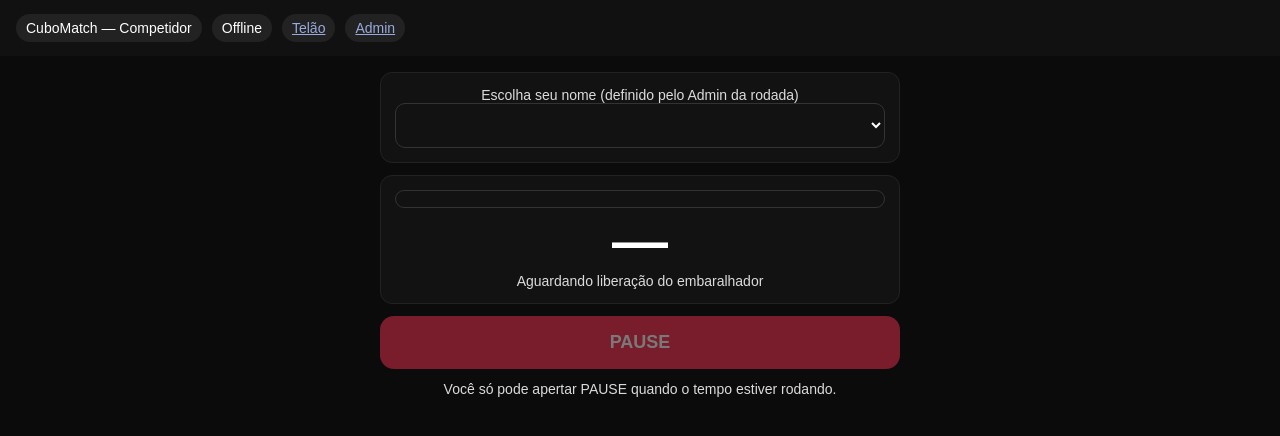
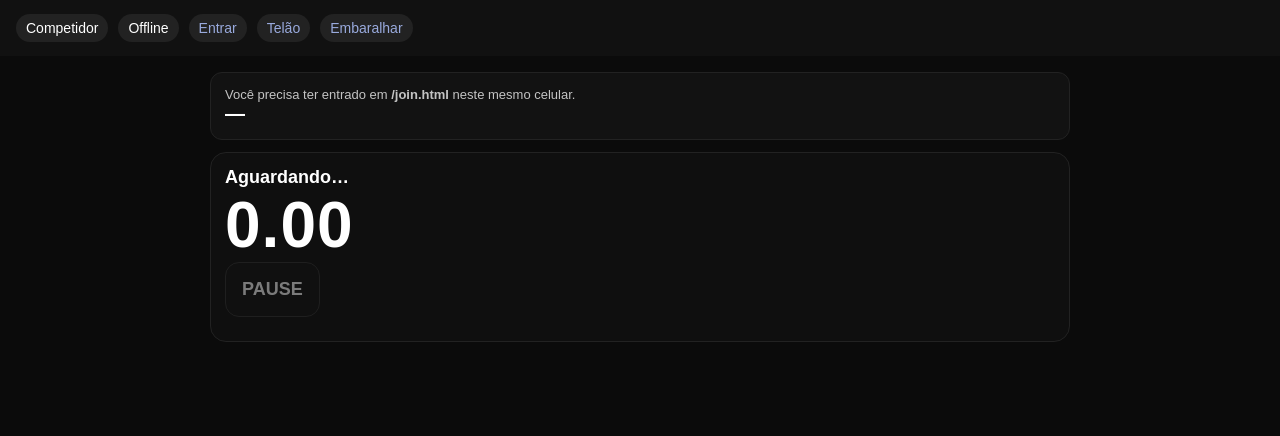
Before and after one commit to allanfurini/cubomatch-pwa, a website: page public/competitor.html in a window 1280 px wide. Drawn offline with Linux system fonts and the light colour scheme.

Commit message:
Refactor competitor.html structure and styles

```diff
--- a/public/competitor.html
+++ b/public/competitor.html
@@ -1,49 +1,53 @@
 <!doctype html>
 <html lang="pt-br">
 <head>
-  <meta charset="utf-8" />
-  <meta name="viewport" content="width=device-width,initial-scale=1" />
+  <meta charset="utf-8"/>
+  <meta name="viewport" content="width=device-width,initial-scale=1"/>
   <title>CuboMatch — Competidor</title>
   <style>
-    body { font-family: Arial, sans-serif; margin:0; background:#0b0b0b; color:#fff; }
-    header { padding:14px 16px; background:#111; display:flex; gap:10px; align-items:center; position: sticky; top:0; }
-    .pill { padding:6px 10px; border-radius:999px; background:#222; font-size:14px; }
-    a { color:#9ad; }
-    main { padding:16px; max-width: 520px; margin:0 auto; display:grid; gap:12px; }
-    select { width:100%; padding:12px; border-radius:10px; border:1px solid #333; background:#121212; color:#fff; font-size:16px; }
-    .big { font-size: 56px; font-weight: 900; text-align:center; }
-    .note { opacity:.85; font-size:14px; text-align:center; }
-    .btn { padding:16px; border-radius:14px; border:0; font-size:18px; font-weight:900; cursor:pointer; }
-    .pause { background:#ff3355; color:#fff; }
-    .pause:disabled { opacity:.45; cursor:not-allowed; }
-    .box { border:1px solid #222; background:#121212; border-radius:12px; padding:14px; }
-    .color { height: 16px; border-radius: 999px; border:1px solid #333; }
+    body{font-family:Arial;margin:0;background:#0b0b0b;color:#fff}
+    header{padding:14px 16px;background:#111;display:flex;gap:10px;align-items:center;flex-wrap:wrap}
+    .pill{padding:6px 10px;border-radius:999px;background:#222;font-size:14px}
+    a.pill{color:#9ad;text-decoration:none}
+    main{padding:16px;max-width:860px;margin:0 auto;display:grid;gap:12px}
+    .card{background:#121212;border:1px solid #222;border-radius:12px;padding:14px}
+    .muted{opacity:.75;font-size:13px}
+    .name{font-size:20px;font-weight:900}
+    .timer{font-size:64px;font-weight:900;letter-spacing:1px}
+    .phase{font-size:18px;font-weight:900}
+    button{padding:16px;border-radius:14px;border:1px solid #333;background:#121212;color:#fff;font-weight:900;cursor:pointer;font-size:18px}
+    button:disabled{opacity:.45;cursor:not-allowed}
+    .screen{border-radius:16px;padding:14px;border:1px solid #222}
+    .red{background:#3b0b0b}
+    .yellow{background:#3b330b}
+    .green{background:#0b3b14}
+    .neutral{background:#0f0f0f}
+    .row{display:flex;gap:10px;flex-wrap:wrap;align-items:center;justify-content:space-between}
   </style>
 </head>
 <body>
 <header>
-    <div class="pill">CuboMatch — Competidor</div>
+  <div class="pill">Competidor</div>
   <div class="pill" id="conn">Conectando…</div>
+  <a class="pill" href="/join.html">Entrar</a>
   <a class="pill" href="/">Telão</a>
-    <a class="pill" href="/admin.html">Admin</a>
+  <a class="pill" href="/scramble.html">Embaralhar</a>
 </header>
 
 <main>
-    <div class="box">
-      <div class="note">Escolha seu nome (definido pelo Admin da rodada)</div>
-      <select id="sel"></select>
+  <div class="card">
+    <div class="muted">Você precisa ter entrado em <b>/join.html</b> neste mesmo celular.</div>
+    <div class="name" id="meName">—</div>
   </div>
 
-    <div class="box">
-      <div class="color" id="bar"></div>
-      <div class="big" id="time">—</div>
-      <div class="note" id="status">Aguardando liberação do embaralhador</div>
+  <div class="card screen neutral" id="screen">
+    <div class="row">
+      <div class="phase" id="phaseText">Aguardando…</div>
+      <div class="muted" id="countdown"> </div>
     </div>
-
-    <button class="btn pause" id="btnPause" disabled>PAUSE</button>
-
-    <div class="note">
-      Você só pode apertar PAUSE quando o tempo estiver rodando.
+    <div class="timer" id="timer">0.00</div>
+    <button id="pauseBtn" disabled>PAUSE</button>
+    <div class="muted" id="hint" style="margin-top:10px;"></div>
   </div>
 </main>
 
```
Lines whose indentation alone changed are shown as unchanged.
